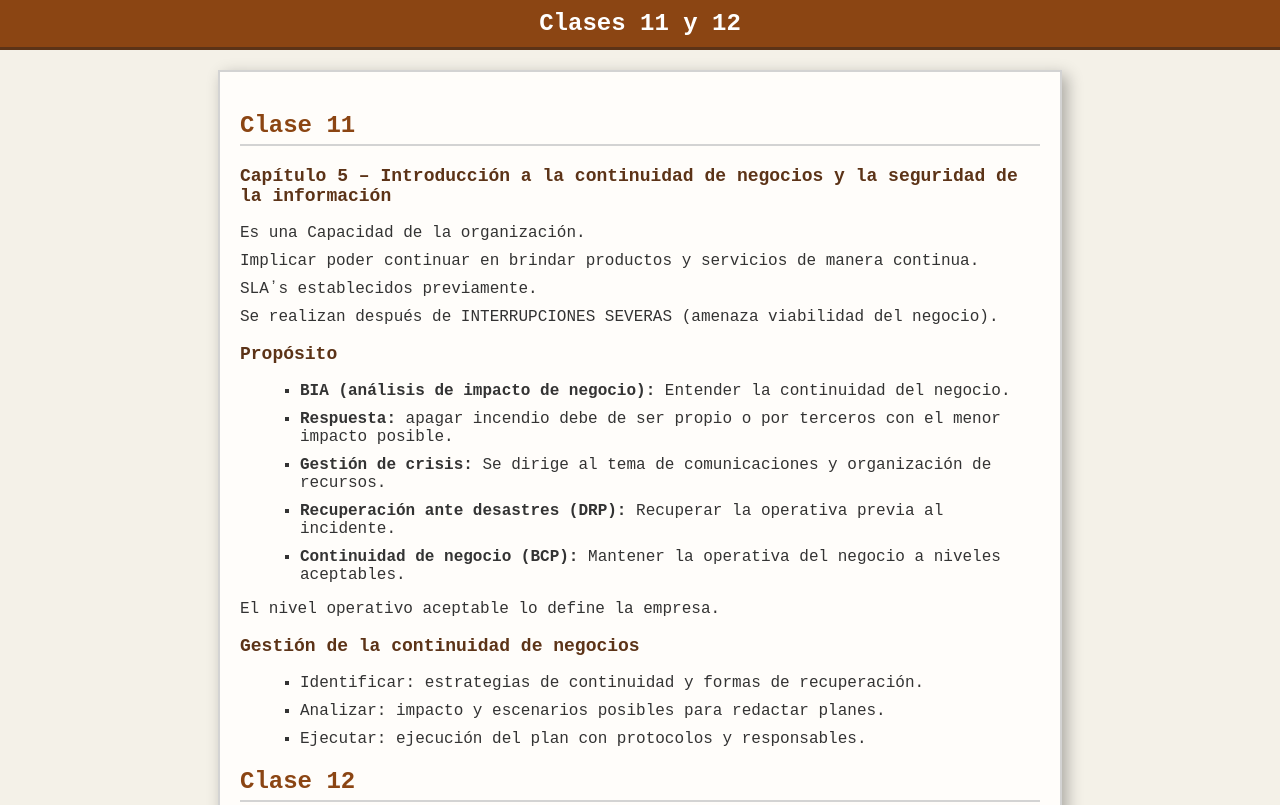
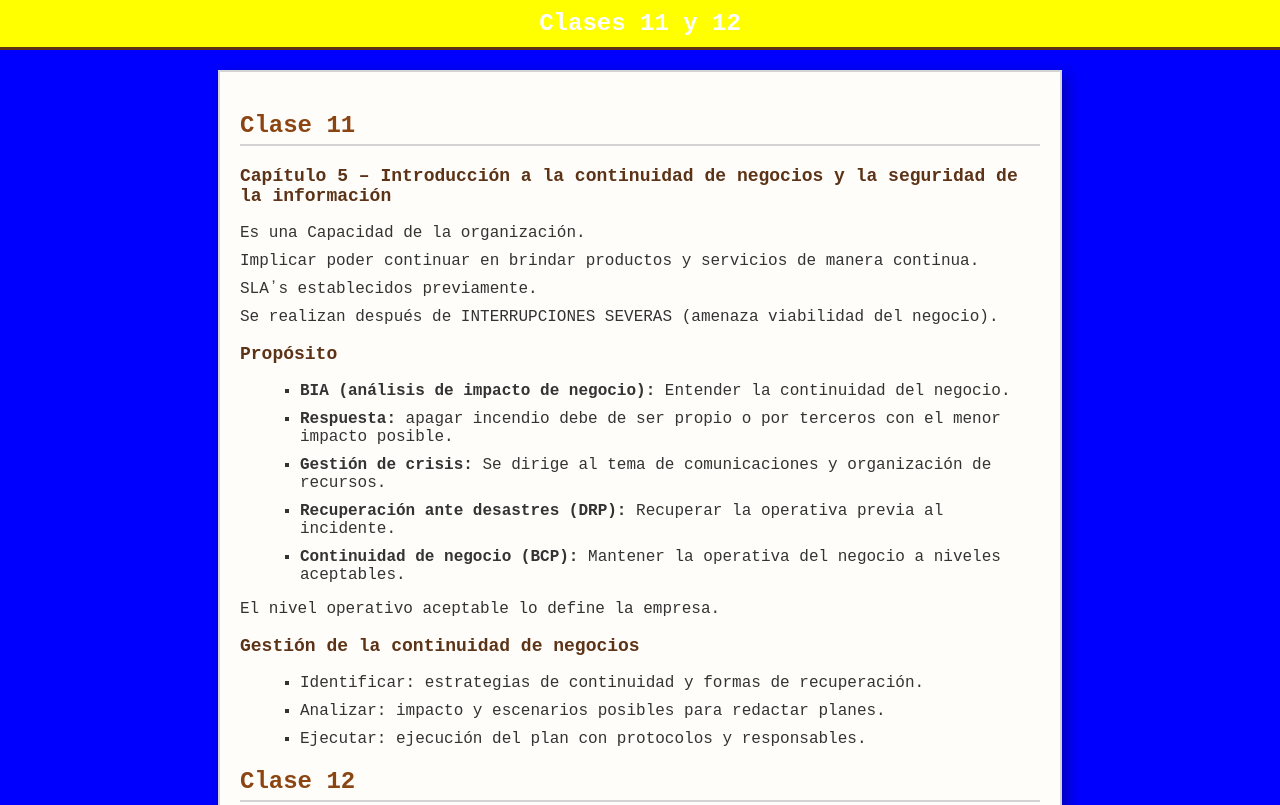
Before and after one commit to Dalpb/Seguridad-Info, a plain HTML site: page index.html in a window 1280 px wide. Shown: the top 805 px of the page. Drawn offline with Linux system fonts and the light colour scheme.

Commit message:
Update index.html

```diff
--- a/index.html
+++ b/index.html
@@ -7,13 +7,13 @@
     <style>
         body {
             font-family: "Courier New", Courier, monospace;
-            background-color: #f4f1e8;
+            background-color: blue;
             color: #333;
             margin: 0;
             padding: 0;
         }
         header {
-            background-color: #8b4513;
+            background-color: yellow;
             color: #fff;
             text-align: center;
             padding: 10px;
```
